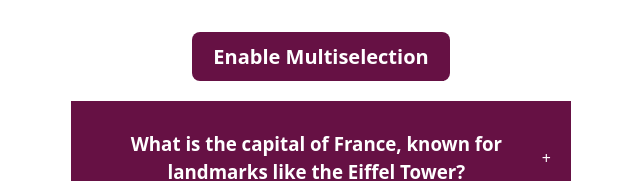
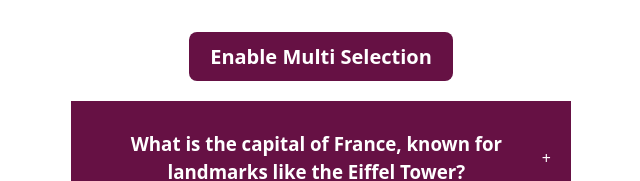
Before and after one commit to Caprice-Instinct/react-snippets, a React (Vite) app: page / in a window 1280 px wide. Shown: the top 181 px of the page, without its empty margins (319-959 px from the left). Built offline with nearby package versions, Linux system fonts and the light colour scheme.

Commit message:
fix: toggle selections

```diff
--- a/src/components/accordion/index.jsx
+++ b/src/components/accordion/index.jsx
@@ -24,10 +24,21 @@ export default function Accordion() {
     console.log(copyMultiple);
   }
 
+  function toggleMultiselection() {
+    setSelected(null)
+    setEnableMultiselection(!enableMultiselection);
+
+    if (enableMultiselection) {
+      setMultiple([]);
+    }
+  }
+
   return (
     <div className="wrapper">
-      <button onClick={() => setEnableMultiselection(!enableMultiselection)}>
-        Enable Multiselection
+      <button onClick={toggleMultiselection}>
+        {enableMultiselection
+          ? "Switch to Single Selection"
+          : "Enable Multi Selection"}{" "}
       </button>
       <div className="accordion">
         {data && data.length > 0 ? (
@@ -52,7 +63,6 @@ export default function Accordion() {
                 multiple.indexOf(dataItem.id) !== -1 ? (
                 <div className="content">{dataItem.answer}</div>
               ) : null}
-
             </div>
           ))
         ) : (
```
